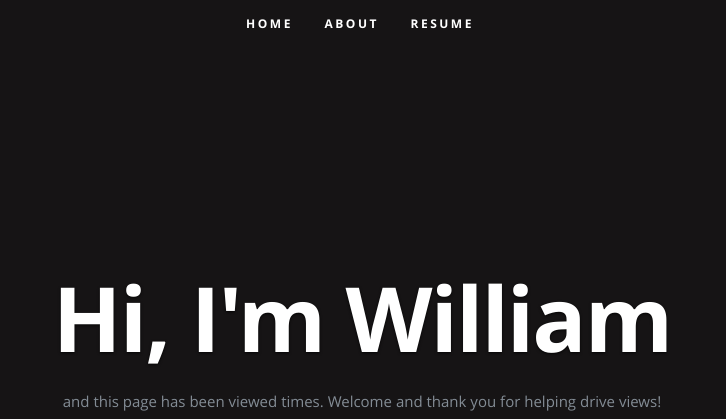
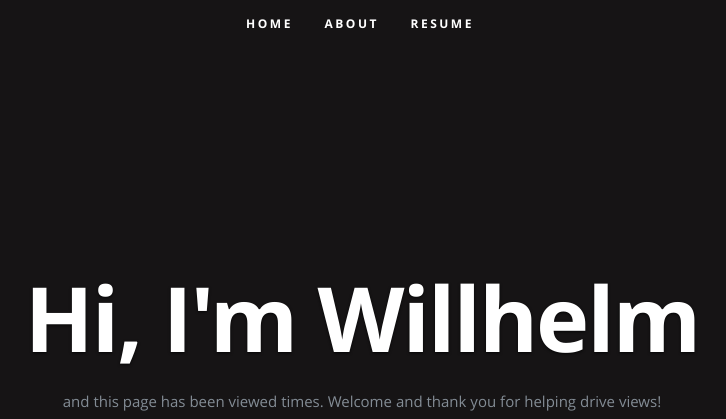
Before and after one commit to wbcapt/Azure-Resume-Good, a plain HTML site: page frontend/index.html in a window 1280 px wide. Shown: the top 419 px of the page, without its empty margins (280-1006 px from the left). Drawn offline with nearby package versions, Linux system fonts and the light colour scheme; no server answers.

Commit message:
called my name Willhelm to test

```diff
--- a/frontend/index.html
+++ b/frontend/index.html
@@ -54,7 +54,7 @@
 
       <div class="row banner">
          <div class="banner-text">
-            <h1 class="responsive-headline">Hi, I'm William</h1>
+            <h1 class="responsive-headline">Hi, I'm Willhelm</h1>
 
             <p>and this page has been viewed <a id="counter"></a> times. Welcome and thank you for helping drive views! </p>
             <ul class="social">
```
